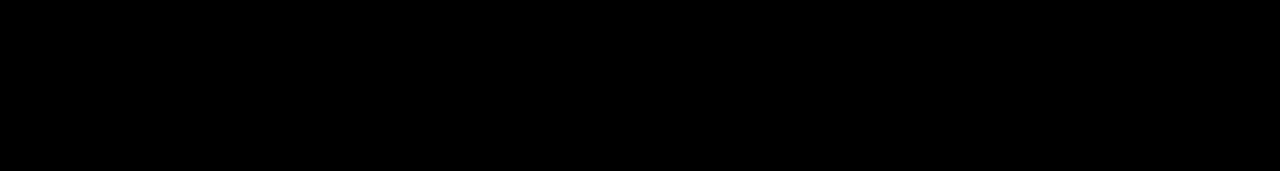
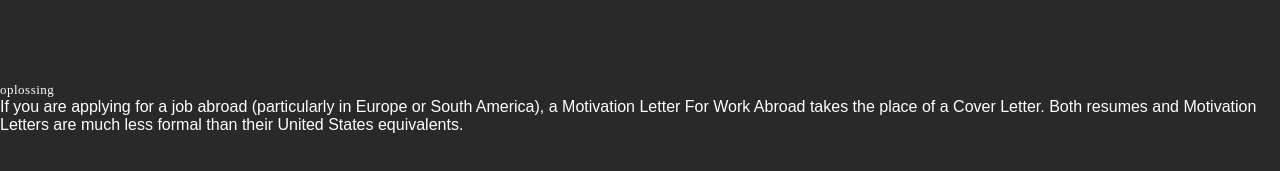
Before and after one commit to TheOddVisualStuff/tovs_website, a React app: page / in a window 1280 px wide. Shown: the part 4052-4223 px from the top of the page. Before the commit the page ends 4036 px from the top, so only its background shows below. Built offline with nearby package versions, Linux system fonts and the light colour scheme; a small style sheet from the web is missing; a web font is replaced by a local one.

Commit message:
Added wyws paragraph

```diff
--- a/src/app.jsx
+++ b/src/app.jsx
@@ -104,6 +104,21 @@ export default class App extends React.Component {
           </div>
         </div>
 
+        <div style={{ background: '#292929' }}>
+          <div className="max-width-970 section group" style={ {margin: '0 auto', padding: '86px 0 95px' }}>
+            <div className="col span_1_of_12 ta-right">
+              <div style={ Object.assign({}, labelStyle, {paddingTop: '12px'}) }>
+                Oplossing
+              </div>
+            </div>
+            <div className="col0 span_11_of_12 fs-23px f-paragraph f-lh-29px">
+              If you are applying for a job abroad (particularly in Europe or South America), a Motivation Letter For
+              Work Abroad takes the place of a Cover Letter. Both resumes and Motivation Letters are much less formal
+              than their United States equivalents.
+            </div>
+          </div>
+        </div>
+
       </div>
     )
   }
```
